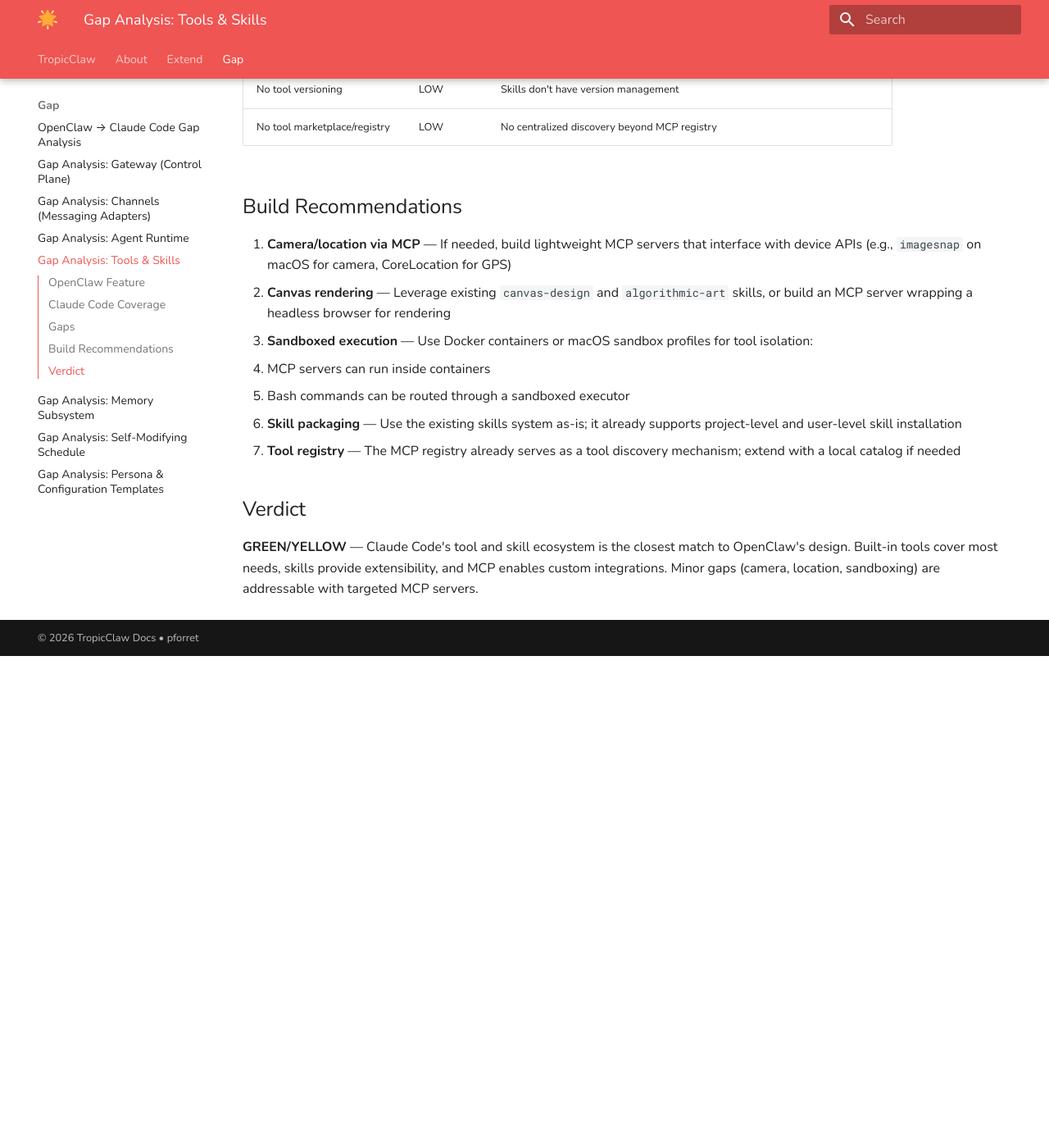
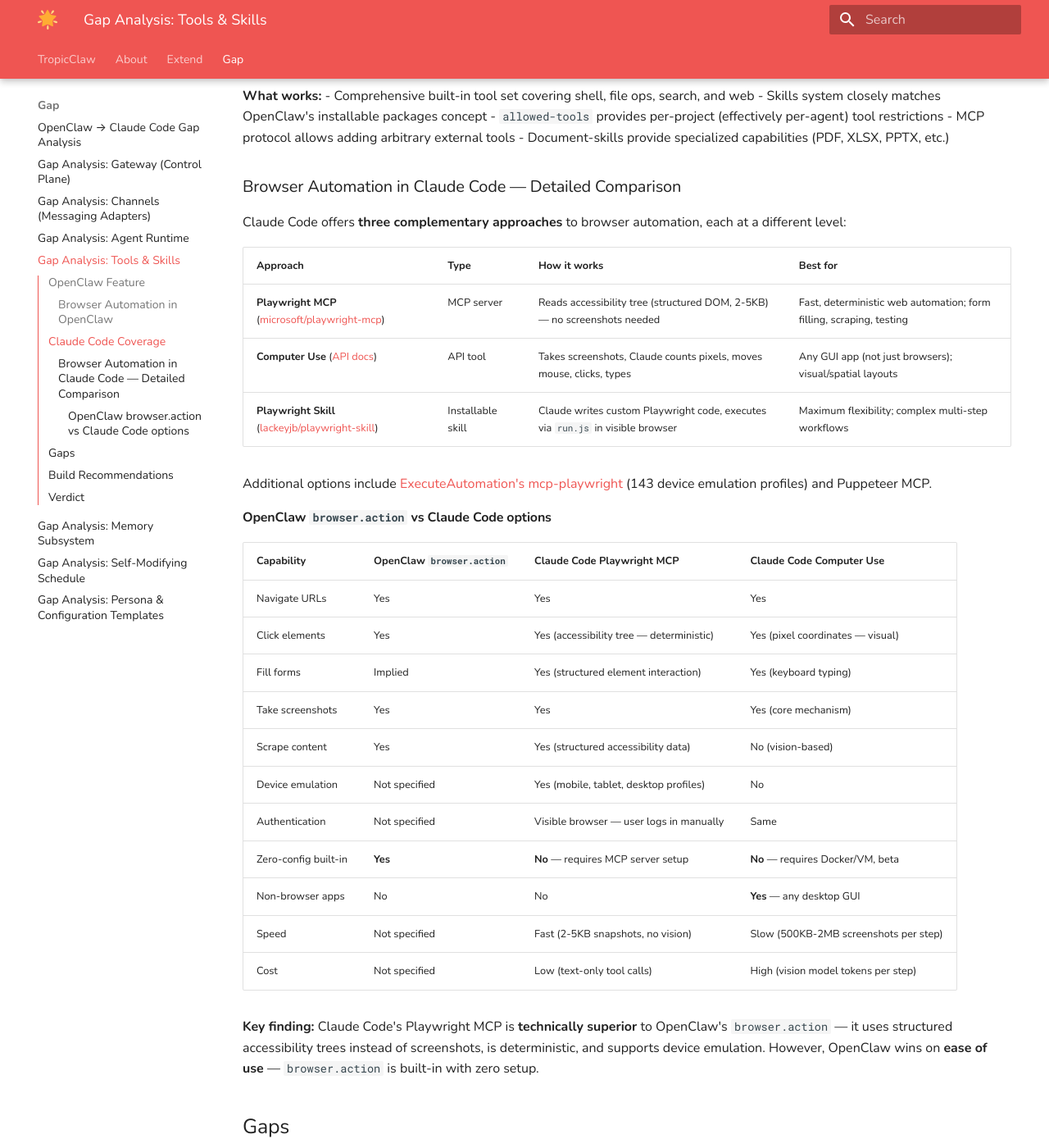
Before and after one commit to pforret/TropicClaw, an MkDocs documentation site: the page built from docs/gap/04-tools-skills.md, in a window 1280 px wide and 1400 px high, scrolled down 1414 px. Shown: the whole window at 82% size. Built offline with MkDocs 1.6.1 and Material for MkDocs 9.7.7, drawn with Linux system fonts in a browser that asks for light colours; before the commit the page ends 2214 px from its top, so only the background shows below that; some of the changed text lies outside the part shown.

Commit message:
UPDATE: expand browser automation gap analysis in 04-tools-skills.md
Add detailed comparison of OpenClaw's browser.action vs Claude Code's
three browser automation approaches (Playwright MCP, Computer Use,
Playwright Skill). Key finding: Playwright MCP is technically superior
(accessibility trees vs screenshots) but requires setup vs OpenClaw's
zero-config built-in. Canvas rendering (canvas.eval) remains a gap.

https://claude.ai/code/session_01BS7m56BhZ9nPt7CoPt7jK2

```diff
--- a/docs/gap/04-tools-skills.md
+++ b/docs/gap/04-tools-skills.md
@@ -10,6 +10,23 @@ OpenClaw provides a rich set of tools and an installable skill package system:
 - **Tool discovery**: Agents can discover available tools at runtime
 - **Sandboxed execution**: Tools run in isolated environments
 
+### Browser Automation in OpenClaw
+
+OpenClaw includes a single built-in tool for browser control:
+
+| Tool | Purpose |
+|------|---------|
+| `browser.action` | Automate a headless browser (navigate, click, screenshot, scrape) |
+
+Key characteristics:
+- **Four core verbs**: navigate, click, screenshot, scrape
+- **Headless by default** — runs in an optional Docker container for isolation
+- **Implementation-agnostic** — the architecture doesn't specify Puppeteer, Playwright, or other framework
+- **First-class built-in** — always available, zero-config, subject to standard agent permissions
+- **No explicit DOM selectors, form-fill API, JS injection, or multi-tab support** documented
+
+OpenClaw also provides canvas rendering via `canvas.eval` (render live HTML/JS) and `canvas.reset` (clear), which is a separate rendering surface for agent-generated content — distinct from external web page automation.
+
 ## Claude Code Coverage
 
 | Feature                    | Status  | Claude Code Primitive                                        |
@@ -18,7 +35,7 @@ OpenClaw provides a rich set of tools and an installable skill package system:
 | File operations            | Yes     | `Read`, `Write`, `Edit`, `Glob`, `Grep` tools                |
 | Web search                 | Yes     | `WebSearch` tool                                             |
 | Web fetch                  | Yes     | `WebFetch` tool                                              |
-| Browser automation         | Yes     | Computer use / Playwright via skills                         |
+| Browser automation         | Yes     | Multiple options — see detailed comparison below              |
 | Skill packages             | Yes     | Skills system (project skills, document-skills, user skills) |
 | Per-agent tool permissions | Yes     | `allowed-tools` in settings                                  |
 | MCP tool integration       | Yes     | MCP servers expose custom tools                              |
@@ -32,27 +49,59 @@ OpenClaw provides a rich set of tools and an installable skill package system:
 - MCP protocol allows adding arbitrary external tools
 - Document-skills provide specialized capabilities (PDF, XLSX, PPTX, etc.)
 
+### Browser Automation in Claude Code — Detailed Comparison
+
+Claude Code offers **three complementary approaches** to browser automation, each at a different level:
+
+| Approach | Type | How it works | Best for |
+|----------|------|-------------|----------|
+| **Playwright MCP** ([microsoft/playwright-mcp](https://github.com/microsoft/playwright-mcp)) | MCP server | Reads accessibility tree (structured DOM, 2-5KB) — no screenshots needed | Fast, deterministic web automation; form filling, scraping, testing |
+| **Computer Use** ([API docs](https://platform.claude.com/docs/en/agents-and-tools/tool-use/computer-use-tool)) | API tool | Takes screenshots, Claude counts pixels, moves mouse, clicks, types | Any GUI app (not just browsers); visual/spatial layouts |
+| **Playwright Skill** ([lackeyjb/playwright-skill](https://github.com/lackeyjb/playwright-skill)) | Installable skill | Claude writes custom Playwright code, executes via `run.js` in visible browser | Maximum flexibility; complex multi-step workflows |
+
+Additional options include [ExecuteAutomation's mcp-playwright](https://github.com/executeautomation/mcp-playwright) (143 device emulation profiles) and Puppeteer MCP.
+
+#### OpenClaw `browser.action` vs Claude Code options
+
+| Capability | OpenClaw `browser.action` | Claude Code Playwright MCP | Claude Code Computer Use |
+|-----------|--------------------------|---------------------------|------------------------|
+| Navigate URLs | Yes | Yes | Yes |
+| Click elements | Yes | Yes (accessibility tree — deterministic) | Yes (pixel coordinates — visual) |
+| Fill forms | Implied | Yes (structured element interaction) | Yes (keyboard typing) |
+| Take screenshots | Yes | Yes | Yes (core mechanism) |
+| Scrape content | Yes | Yes (structured accessibility data) | No (vision-based) |
+| Device emulation | Not specified | Yes (mobile, tablet, desktop profiles) | No |
+| Authentication | Not specified | Visible browser — user logs in manually | Same |
+| Zero-config built-in | **Yes** | **No** — requires MCP server setup | **No** — requires Docker/VM, beta |
+| Non-browser apps | No | No | **Yes** — any desktop GUI |
+| Speed | Not specified | Fast (2-5KB snapshots, no vision) | Slow (500KB-2MB screenshots per step) |
+| Cost | Not specified | Low (text-only tool calls) | High (vision model tokens per step) |
+
+**Key finding:** Claude Code's Playwright MCP is **technically superior** to OpenClaw's `browser.action` — it uses structured accessibility trees instead of screenshots, is deterministic, and supports device emulation. However, OpenClaw wins on **ease of use** — `browser.action` is built-in with zero setup.
+
 ## Gaps
 
 | Gap                          | Severity | Notes                                                                         |
 |------------------------------|----------|-------------------------------------------------------------------------------|
+| No **built-in** browser tool | MEDIUM   | Browser automation requires MCP server setup; not zero-config like OpenClaw's `browser.action` |
+| No canvas/live HTML rendering | MEDIUM  | No equivalent to OpenClaw's `canvas.eval` for rendering agent-generated HTML/JS in-session |
 | No camera/photo tools        | LOW      | Not typical for CLI agents; could add via MCP                                 |
 | No GPS/location tools        | LOW      | Could integrate via MCP with device APIs                                      |
-| No canvas/image rendering    | MEDIUM   | No native drawing; document-skills have `canvas-design` and `algorithmic-art` |
 | No sandboxed shell isolation | MEDIUM   | Bash runs in user's environment; no container isolation                       |
 | No tool versioning           | LOW      | Skills don't have version management                                          |
 | No tool marketplace/registry | LOW      | No centralized discovery beyond MCP registry                                  |
 
 ## Build Recommendations
 
-1. **Camera/location via MCP** — If needed, build lightweight MCP servers that interface with device APIs (e.g., `imagesnap` on macOS for camera, CoreLocation for GPS)
-2. **Canvas rendering** — Leverage existing `canvas-design` and `algorithmic-art` skills, or build an MCP server wrapping a headless browser for rendering
-3. **Sandboxed execution** — Use Docker containers or macOS sandbox profiles for tool isolation:
+1. **Browser automation setup skill** — Create a `/browser-setup` skill or bash script that auto-installs and configures the Playwright MCP server (similar to how `auditlog.sh install` registers hooks). This would close the zero-config gap with OpenClaw's `browser.action`.
+2. **Canvas rendering via MCP** — Build an MCP server wrapping a headless browser for rendering agent-generated HTML/JS content. This would replicate OpenClaw's `canvas.eval`/`canvas.reset`.
+3. **Camera/location via MCP** — If needed, build lightweight MCP servers that interface with device APIs (e.g., `imagesnap` on macOS for camera, CoreLocation for GPS)
+4. **Sandboxed execution** — Use Docker containers or macOS sandbox profiles for tool isolation:
    - MCP servers can run inside containers
    - Bash commands can be routed through a sandboxed executor
-4. **Skill packaging** — Use the existing skills system as-is; it already supports project-level and user-level skill installation
-5. **Tool registry** — The MCP registry already serves as a tool discovery mechanism; extend with a local catalog if needed
+5. **Skill packaging** — Use the existing skills system as-is; it already supports project-level and user-level skill installation
+6. **Tool registry** — The MCP registry already serves as a tool discovery mechanism; extend with a local catalog if needed
 
 ## Verdict
 
-**GREEN/YELLOW** — Claude Code's tool and skill ecosystem is the closest match to OpenClaw's design. Built-in tools cover most needs, skills provide extensibility, and MCP enables custom integrations. Minor gaps (camera, location, sandboxing) are addressable with targeted MCP servers.
+**GREEN/YELLOW** — Claude Code's tool and skill ecosystem is the closest match to OpenClaw's design. Browser automation via Playwright MCP is technically superior to OpenClaw's `browser.action` (structured accessibility trees vs unspecified implementation), but requires setup. The main gaps are: no zero-config browser tool (MEDIUM), no canvas/live HTML rendering (MEDIUM), and minor items (camera, location, sandboxing) addressable with targeted MCP servers.
```
